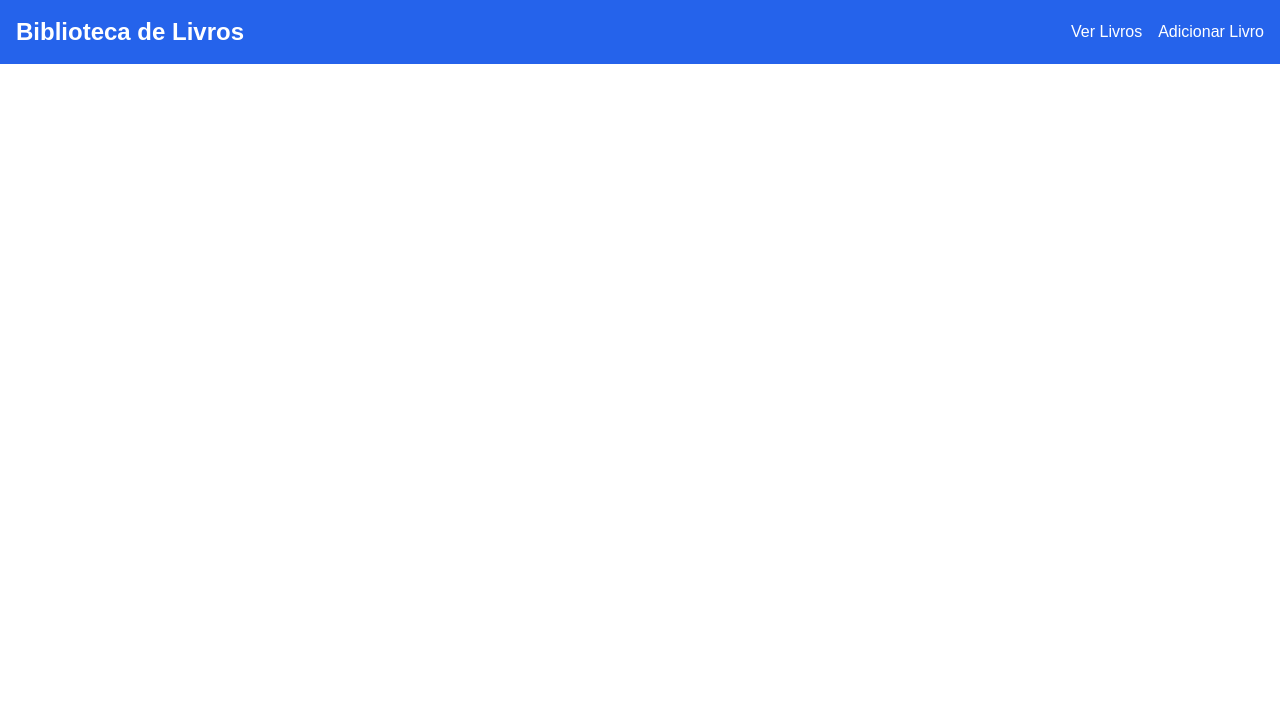
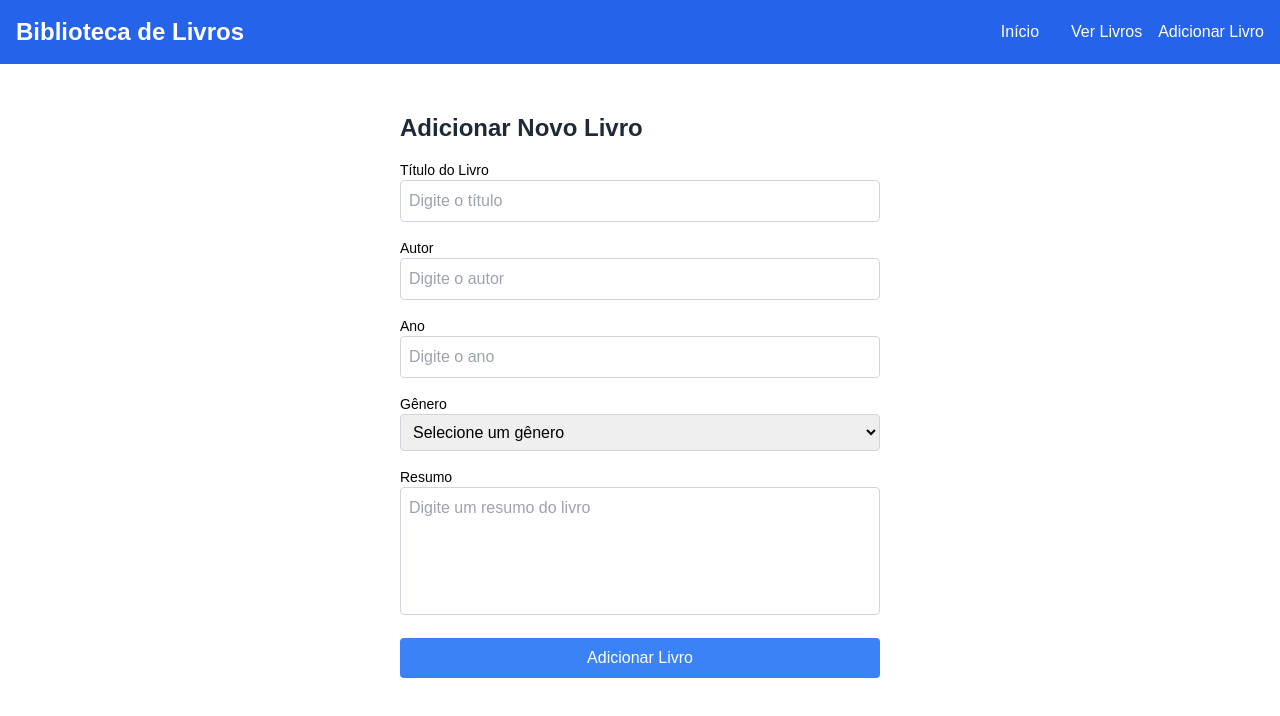
Before and after one commit to cirosardinha/library-management-angular, an Angular app: page /add-book in a window 1280 px wide. Before the commit this address led to /. Shown: the top 716 px of the page. Built offline with nearby package versions, Linux system fonts and the light colour scheme.

Commit message:
feat: config routes

```diff
--- a/src/app/app.component.html
+++ b/src/app/app.component.html
@@ -3,6 +3,7 @@
 >
   <h1 class="text-2xl font-bold">Biblioteca de Livros</h1>
   <nav class="mt-2 space-x-4 sm:mt-0">
+    <a routerLink="/" class="mr-4">Início</a>
     <a routerLink="/books" class="text-white hover:underline">Ver Livros</a>
     <a routerLink="/add-book" class="text-white hover:underline"
       >Adicionar Livro</a
--- a/src/app/app.component.ts
+++ b/src/app/app.component.ts
@@ -1,12 +1,12 @@
 import { Component } from '@angular/core';
-import { RouterOutlet } from '@angular/router';
+import { RouterLink, RouterOutlet } from '@angular/router';
 
 @Component({
   selector: 'app-root',
   standalone: true,
-  imports: [RouterOutlet],
+  imports: [RouterOutlet, RouterLink],
   templateUrl: './app.component.html',
-  styleUrl: './app.component.scss'
+  styleUrl: './app.component.scss',
 })
 export class AppComponent {
   title = 'biblioteca-livros';
--- a/src/app/app.routes.ts
+++ b/src/app/app.routes.ts
@@ -1,3 +1,19 @@
 import { Routes } from '@angular/router';
+import { BookListComponent } from './components/book-list/book-list.component';
+import { AddBookComponent } from './components/add-book/add-book.component';
+import { HomeComponent } from './components/home/home.component';
 
-export const routes: Routes = [];
+export const routes: Routes = [
+  {
+    path: '',
+    component: HomeComponent,
+  },
+  {
+    path: 'books',
+    component: BookListComponent,
+  },
+  {
+    path: 'add-book',
+    component: AddBookComponent,
+  },
+];
```
